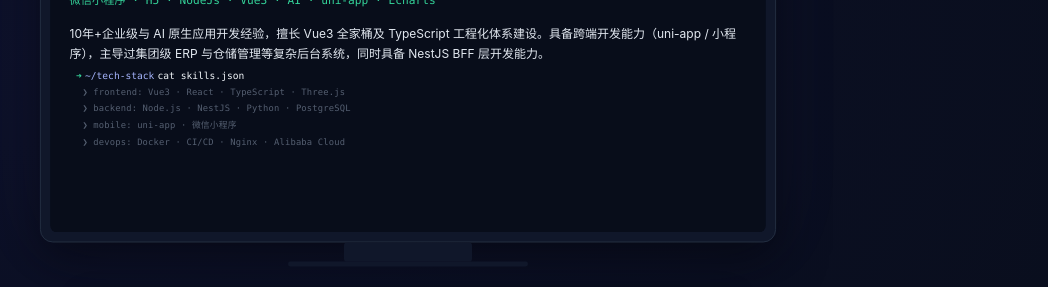
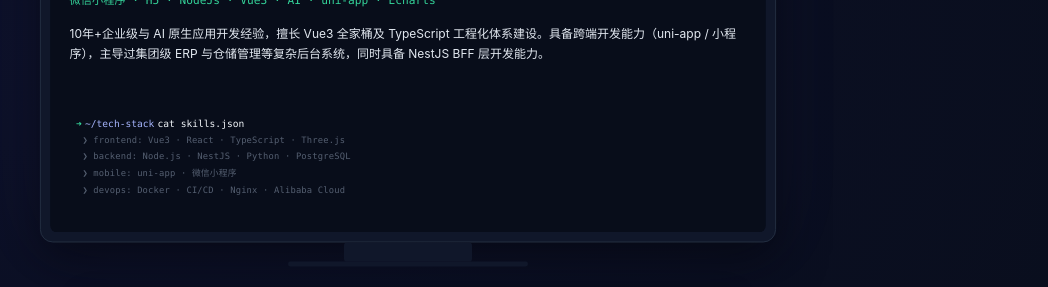
Before and after one commit to Moonths/web-test, a Vue app in the folder packages/resume/: page / in a window 1280 px wide. Shown: the part 152-439 px from the top of the page, without its empty margins (232-1280 px from the left). Built offline with nearby package versions, Linux system fonts and the light colour scheme; no server answers; what vite-plugin-qiankun would draw is missing.

Commit message:
fix: pressedKey 初始值从空字符串改为 null，避免误匹配空格键

```diff
--- a/packages/resume/src/components/sections/BannerHero.vue
+++ b/packages/resume/src/components/sections/BannerHero.vue
@@ -6,7 +6,7 @@ const typedCmd = ref('')
 const typedName = ref('')
 const typedTags = ref('')
 const showDesc = ref(false)
-const pressedKey = ref('')
+const pressedKey = ref<string | null>(null)
 let pressTimer: number | null = null
 
 const fullCmd = 'Who Am I ?'
@@ -55,7 +55,7 @@ onUnmounted(() => {
 function onKeyClick(label: string) {
   pressedKey.value = label
   if (pressTimer) clearTimeout(pressTimer)
-  pressTimer = window.setTimeout(() => { pressedKey.value = '' }, 300)
+  pressTimer = window.setTimeout(() => { pressedKey.value = null }, 300)
 }
 
 function scaleBanner() {
@@ -347,7 +347,7 @@ function isKeyDef(v: string | KeyDef | null): v is KeyDef { return v !== null &&
   gap: 3px;
   width: 812px;
   max-width: 100%;
-  padding: 0 8px;
+  padding: 60px 8px;
 }
 
 .banner__cmd-line--sm {
```
